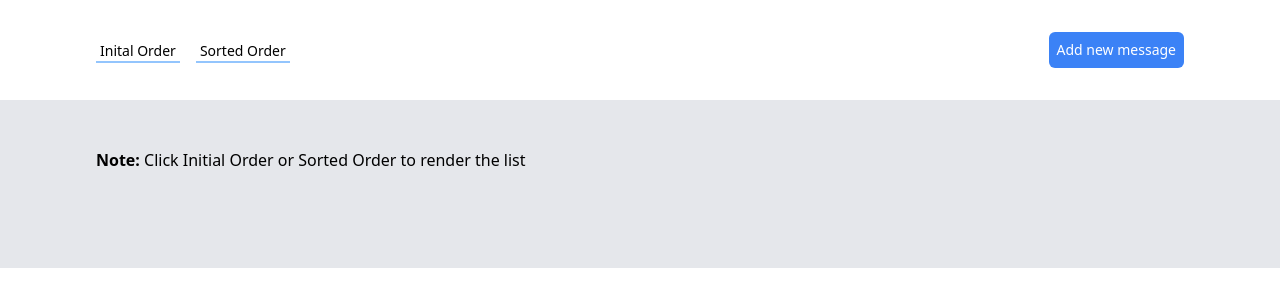
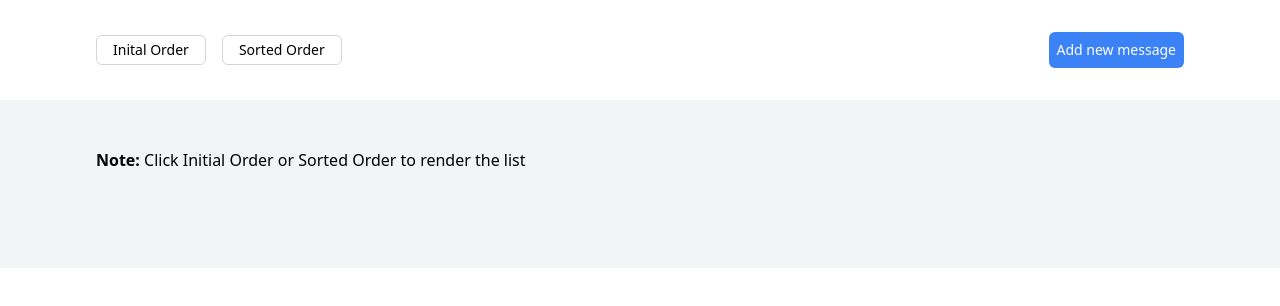
Before and after one commit to sachie026/drag-drop-without-library, a React (Vite) app: page / in a window 1280 px wide. Shown: the top 306 px of the page. Built offline with nearby package versions, Linux system fonts and the light colour scheme.

Commit message:
Update the UI a bit, background and header buttons

```diff
--- a/src/components/Grid/index.tsx
+++ b/src/components/Grid/index.tsx
@@ -136,7 +136,7 @@ function Grid() {
   }, [convertToGroupList, listType]);
 
   return (
-    <div className="bg-gray-200">
+    <div className="bg-gray-100">
       {showModal ? (
         <AddForm
           onSubmit={onAddMessageHandler}
--- a/src/components/Group/Tile.tsx
+++ b/src/components/Group/Tile.tsx
@@ -14,7 +14,7 @@ function Tile({ item, group, tileId, onDragStart }: Props) {
     <div
       onDragStart={(event) => onDragStart(event, tileId)}
       draggable
-      className={`tile-${group}-${tileId} bg-white my-4 rounded-md p-8 cursor-move border-b-4 text-center`}
+      className={`tile-${group}-${tileId} bg-white my-4 rounded-md p-8 cursor-move border-1px border-b-4 text-center`}
     >
       <div className="mb-6">
         <label className="text-2xl font-bold mr-2 text-gray-300">
--- a/src/components/Header/index.tsx
+++ b/src/components/Header/index.tsx
@@ -5,18 +5,20 @@ interface Props {
   modalVisibilityHandler: (value: boolean) => void;
 }
 
+const BUTTON_CLASSES = "cursor-pointer px-4 py-1 mr-4 rounded-md text-sm cursor-pointer border-x border-y border-gray-300 hover:bg-gray-100";
+
 function Header({ updateListType, modalVisibilityHandler }: Props) {
   return (
     <div className="flex flex-row px-24 pt-8 pb-8 bg-white content-center justify-center">
       <div className="flex-1 content-center">
         <button
-          className="cursor-pointer px-1 pc-2 mr-4 text-sm cursor-pointer border-b-2 border-blue-300"
+          className={BUTTON_CLASSES}
           onClick={() => updateListType(0)}
         >
           Inital Order
         </button>
         <button
-          className="cursor-pointer px-1 pc-2 mr-4 cursor-pointer text-sm border-b-2 border-blue-300"
+          className={BUTTON_CLASSES}
           onClick={() => updateListType(1)}
         >
           Sorted Order
```
